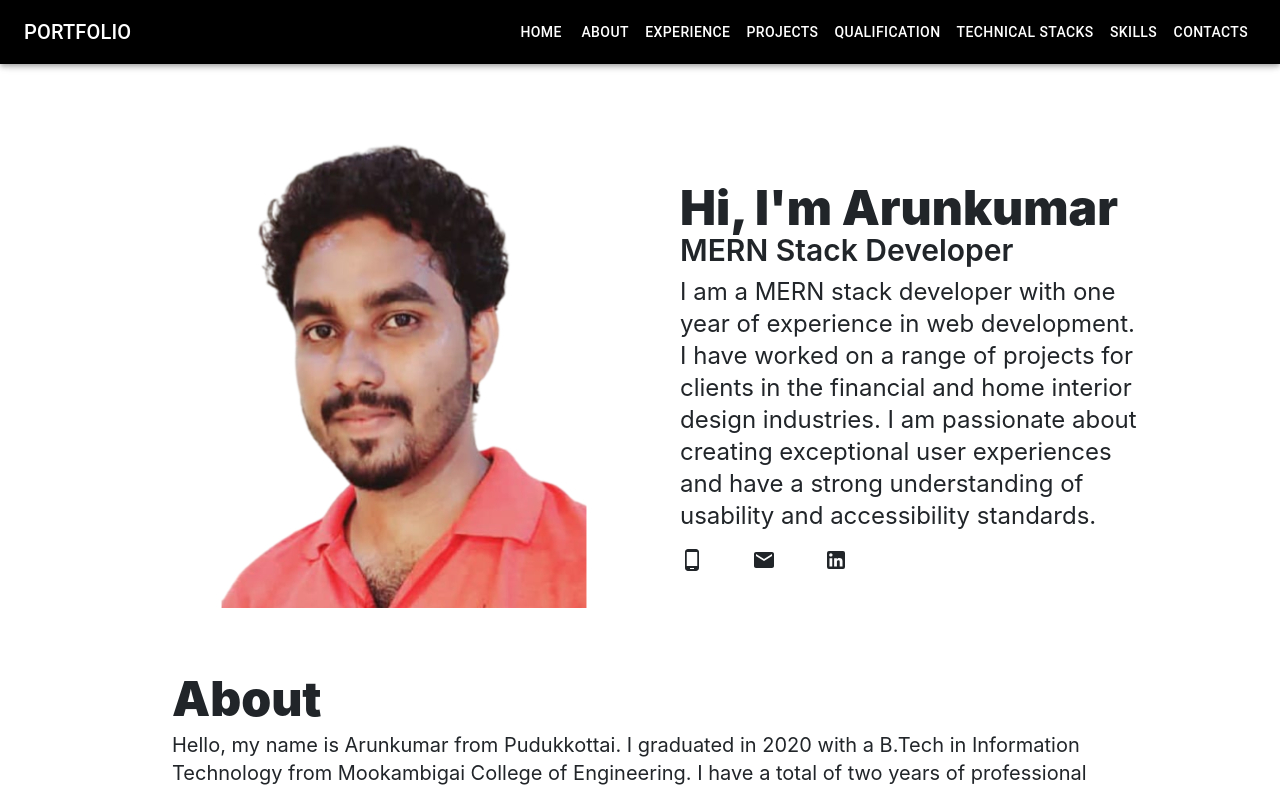
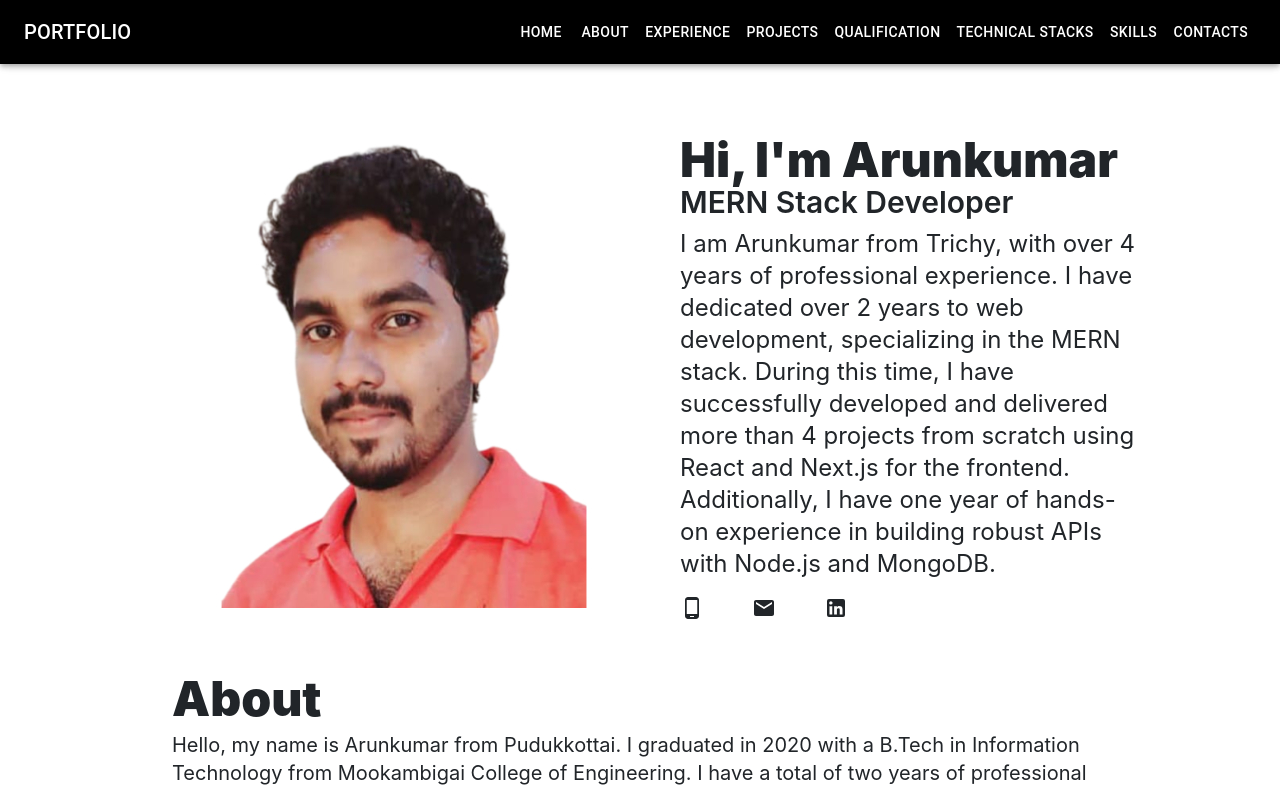
Before and after one commit to arunkumar-marimuthu/portfolio, a React (Create React App) app: page / in a window 1280 px wide. Shown: the top 790 px of the page. Built offline with nearby package versions, Linux system fonts and the light colour scheme; what tw-elements would draw is missing.

Commit message:
Code updated hero portion

```diff
--- a/src/App.js
+++ b/src/App.js
@@ -119,7 +119,7 @@ function App() {
             <div className="order-last md:order-first md:w-1/2 md:pl-10">
               <h1 className="text-3xl sm:text-4xl md:text-4xl lg:text-4xl xl:text-5xl font-black mt-3">Hi, I'm Arunkumar</h1>
               <h3 className="text-xl sm:text-xl md:text-2xl lg:text-2xl xl:text-3xl font-semibold ">MERN Stack Developer</h3>
-              <h5 className='mt-2 text-l md:text-xl lg:text-2xl' >I am a MERN stack developer with one year of experience in web development. I have worked on a range of projects for clients in the financial and home interior design industries. I am passionate about creating exceptional user experiences and have a strong understanding of usability and accessibility standards.</h5>
+              <h5 className='mt-2 text-l md:text-xl lg:text-2xl' >I am Arunkumar from Trichy, with over 4 years of professional experience. I have dedicated over 2 years to web development, specializing in the MERN stack. During this time, I have successfully developed and delivered more than 4 projects from scratch using React and Next.js for the frontend. Additionally, I have one year of hands-on experience in building robust APIs with Node.js and MongoDB.</h5>
               <div className='flex flex-start'>
                 <div>
                   <Stack direction="row" spacing={6} className='mt-3' >
```
